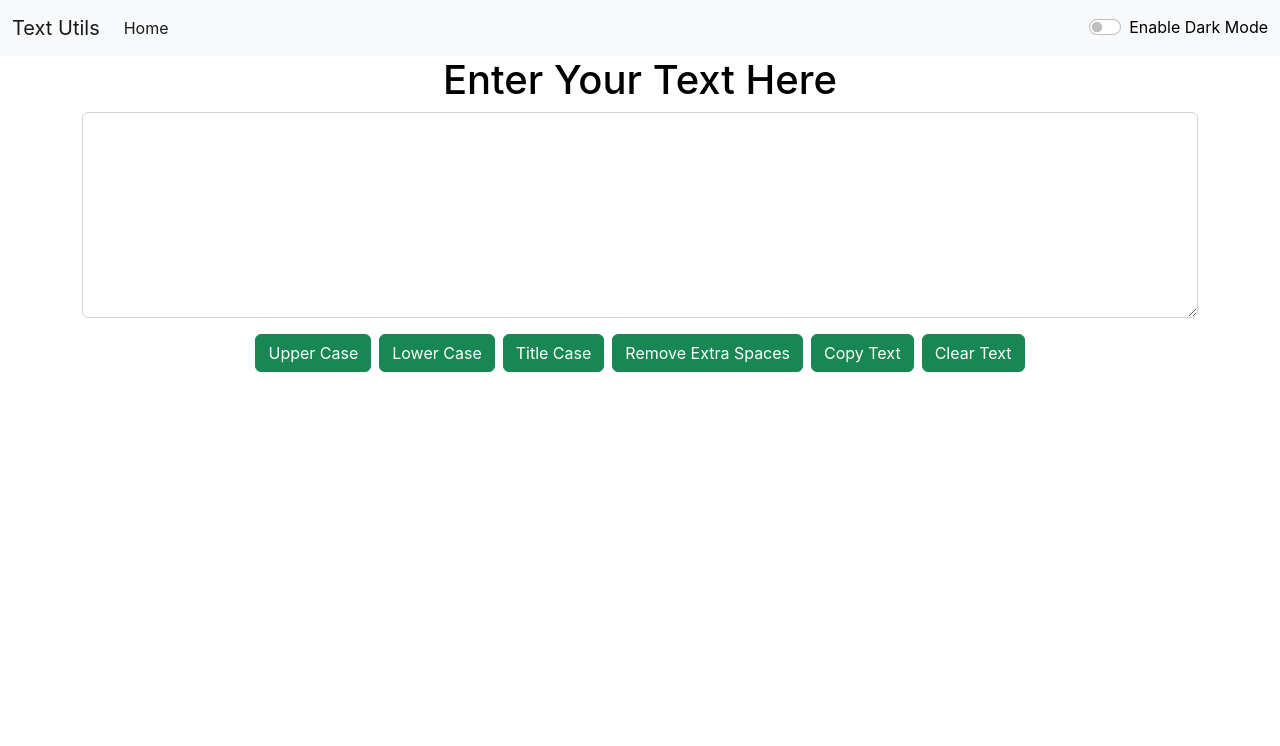
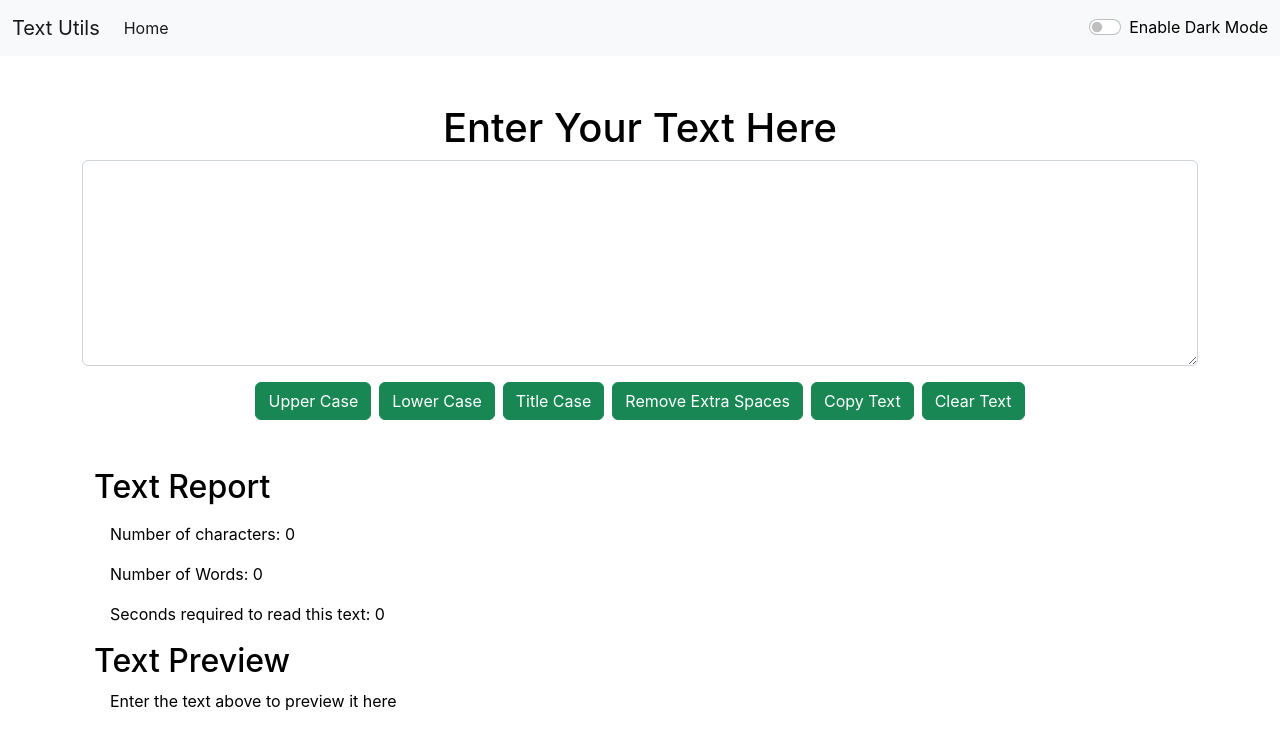
Before and after one commit to Saadaan-Hassan/Text-Utils-React, a React (Create React App) app: page / in a window 1280 px wide. Shown: the top 746 px of the page. Built offline with nearby package versions, Linux system fonts and the light colour scheme.

Commit message:
Add text report and text preview

```diff
--- a/src/App.js
+++ b/src/App.js
@@ -20,7 +20,7 @@ function App() {
       style={{ backgroundColor: mode === "light" ? "white" : "gray", color: mode ==="light"? "black":"white" }}
     >
       <Navbar mode={mode} toggleMode={toggleMode} />
-      <div className="container">
+      <div className="container py-5">
         <TextForm mode={mode}/>
       </div>
     </div>
--- a/src/Components/TextForm.js
+++ b/src/Components/TextForm.js
@@ -28,7 +28,7 @@ export default function TextForm(props) {
   };
 
   const removeExtraSpaces = () => {
-    let newText = text.split(/[ ]+/)
+    let newText = text.split(/[ ]+/);
     setText(newText.join(" "));
   };
 
@@ -76,6 +76,33 @@ export default function TextForm(props) {
       <button className="btn btn-success mx-1" onClick={clearText}>
         Clear Text
       </button>
+
+      <div className="container text-start my-5">
+        <h2 className="mb-3">Text Report</h2>
+        <div className="px-3">
+          <p>Number of characters: {text.length}</p>
+          <p>
+            Number of Words:{" "}
+            {text.length > 0
+              ? text.split(" ").filter((a) => {
+                  return a !== "";
+                }).length
+              : "0"}
+          </p>
+          <p>
+            Seconds required to read this text:{" "}
+            {0.00769 *
+              (text.length > 0
+                ? text.split(" ").filter((a) => {
+                    return a !== "";
+                  }).length
+                : "0") *
+              60}
+          </p>
+        </div>
+        <h2>Text Preview</h2>
+        <p className="px-3">{text === ''?"Enter the text above to preview it here": text}</p>
+      </div>
     </>
   );
 }
```
